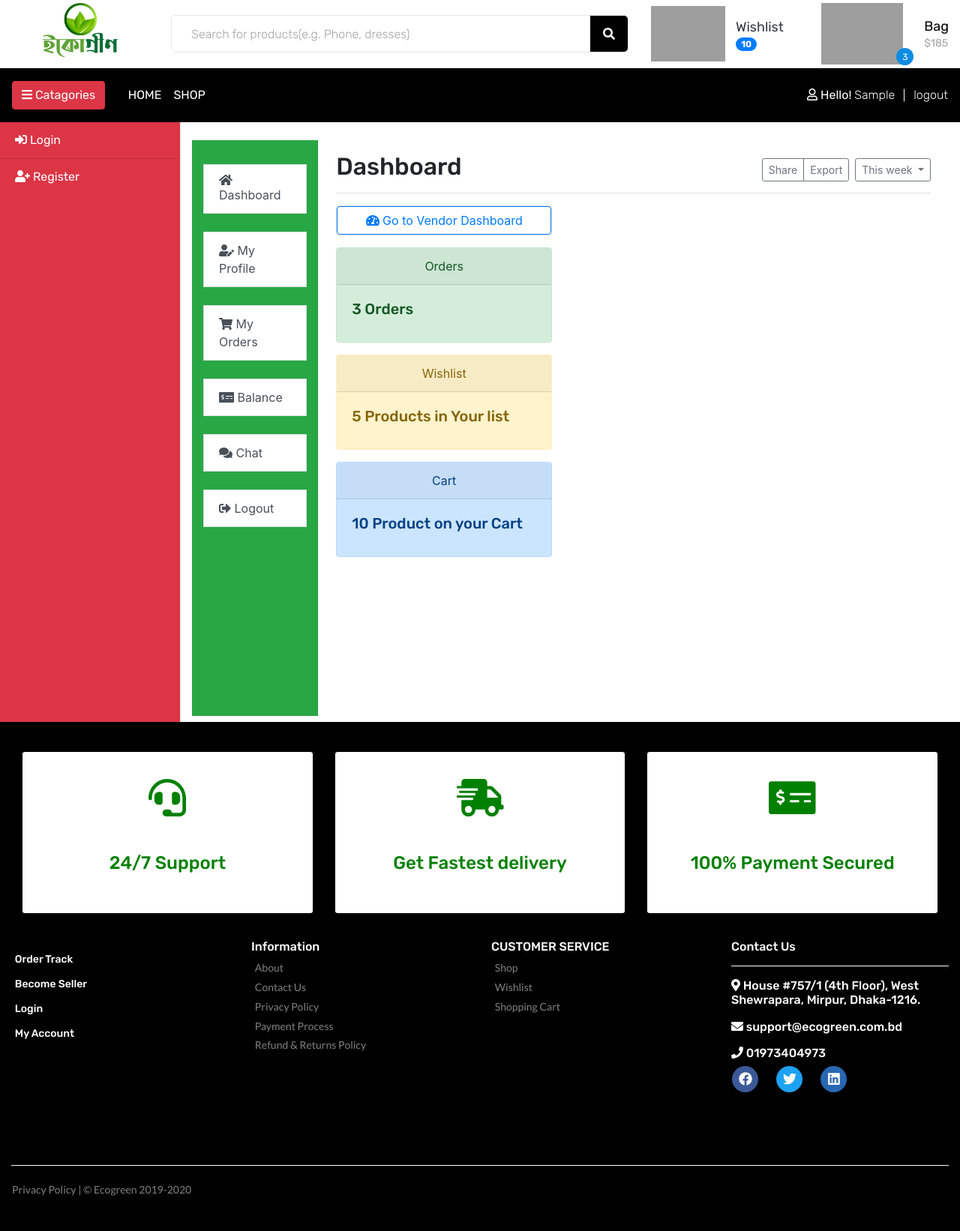
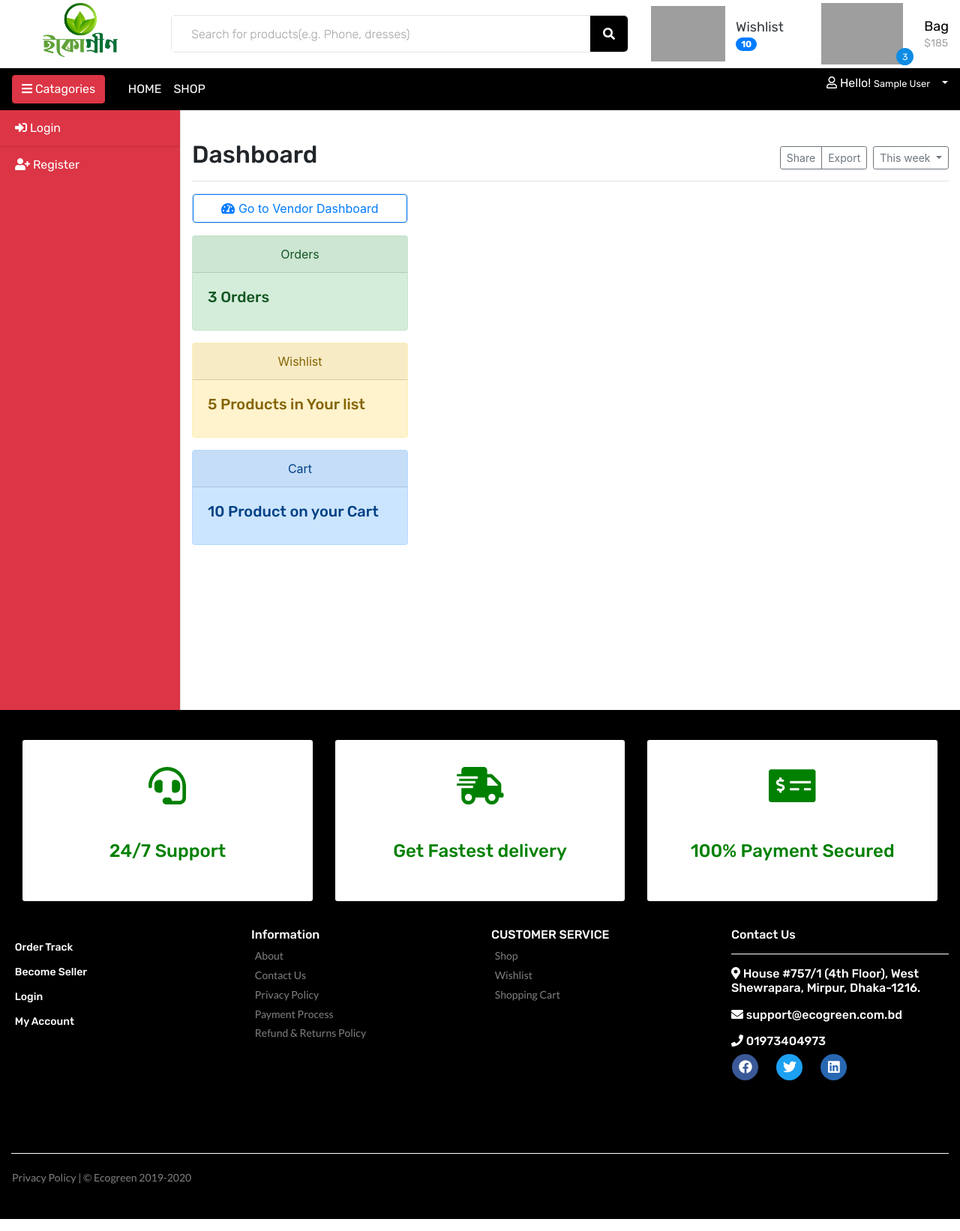
Before and after one commit to ecogreenpro/EcommerceApplication, a Django app: page /dashboard/ in a window 1280 px wide. Shown: the whole page at 75% size. Run offline with Django 3.2, Linux system fonts and the light colour scheme; the visitor is signed in with stand-in values (Sample User, id 1); data that the repository does not hold is empty; some libraries are stand-ins or nearby versions; grey boxes are pictures that could not be loaded.

Commit message:
Update Userprofile Dashboard

```diff
--- a/templates/account/balance.html
+++ b/templates/account/balance.html
@@ -50,13 +50,8 @@
             <div class="container-fluid">
                 <main role="main"><br>
 
-                    <div class="container">
 
-                        <div class="row">
 
-                            {%include "userDashboardSideNav.html"%}
-
-                            <main role="main" class="col-md-9 ml-sm-auto col-lg-10 px-md-4">
                              <div class="py-3 text-center alert alert-primary">
                                         <h2>Your Balance Summary</h2>
                                     </div>
--- a/templates/account/chat.html
+++ b/templates/account/chat.html
@@ -53,13 +53,7 @@
             <div class="container-fluid">
                 <main role="main"><br>
 
-                    <div class="container">
 
-                        <div class="row">
-
-                            {%include "userDashboardSideNav.html"%}
-
-                            <main role="main" class="col-md-9 ml-sm-auto col-lg-10 px-md-4">
 
                                 <div class="card card-bordered">
                                     <div class="card-header">
--- a/templates/account/dashboard.html
+++ b/templates/account/dashboard.html
@@ -31,6 +31,8 @@
       }
 
 
+
+
     </style>
     <!-- Custom styles for this template -->
     <link href="{% static 'css/carousel.css' %}" rel="stylesheet">
@@ -50,13 +52,6 @@
             <div class="container-fluid">
                 <main role="main"><br>
 
-                    <div class="container">
-
-                        <div class="row">
-
-                            {%include "userDashboardSideNav.html"%}
-
-                            <main role="main" class="col-md-9 ml-sm-auto col-lg-10 px-md-4">
 
                     <div class="d-flex justify-content-between flex-wrap flex-md-nowrap align-items-center pt-3 pb-2 mb-3 border-bottom">
 
--- a/templates/account/userOrder.html
+++ b/templates/account/userOrder.html
@@ -51,9 +51,8 @@
 
                     <div class="container">
                         <div class="row">
-                            {%include 'userDashboardSideNav.html'%}
-                         <main role="main" class="col-md-9 ml-sm-auto col-lg-10 px-md-4">
-                           <div class="py-3 text-center alert alert-primary">
+
+                           <div class="py-3 text-center">
                                         <h2>Your Order Summary</h2>
                                     </div>
                               <hr>
--- a/templates/header.html
+++ b/templates/header.html
@@ -137,6 +137,8 @@
 
 
 
+
+
     </style>
     <!-- Custom styles for this template -->
     <link href="{% static 'navbar-top.css' %}" rel="stylesheet">
@@ -233,16 +235,55 @@
                 </li>
 
             </ul>
-            <div class="top_bar_user text-white" style="font-family: 'Rubik';">
+            <!--<div class="top_bar_user text-white" style="font-family: 'Rubik';">
                 {% if request.user.is_authenticated %}
                 <div><i class="far fa-user"></i> Hello!</div>
                 <div><a class="text-white" href="{% url 'userprofile' %}">{{request.user.first_name}}</a></div>
-                <div><a class="text-white" data-toggle="modal"
-                        data-target="#my-modal">logout</a></div>
                 {%else%}
                 <div><i class="far fa-user"></i> Hello!</div>
                 {%endif%}
-            </div>
+            </div>-->
+            <ul>
+                <li class="nav-item dropdown no-arrow">
+                    <a class="dropdown-toggle  text-white" href="#" id="userDropdown" style="text-decoration: none;"
+                       role="button" data-toggle="dropdown"
+                       aria-haspopup="true" aria-expanded="false">
+                        <i class="far fa-user"></i> Hello! <span class="mr-2 d-none d-lg-inline text-gray-600 small">{{request.user.first_name}} {{request.user.last_name}}</span>
+                    </a>
+                    <!-- Dropdown - User Information -->
+                    <div class="dropdown-menu dropdown-menu-right shadow animated--grow-in"
+                         aria-labelledby="userDropdown">
+                        <a class="dropdown-item" href="{% url 'dashboard' %}">
+                            <i class="fas fa-home fa-sm fa-fw mr-2 text-gray-400"></i> Dashboard
+                        </a>
+
+                        <a class="dropdown-item" href="{% url 'userprofile' %}">
+                            <i class="fas fa-user-edit fa-sm fa-fw mr-2 text-gray-400"></i>
+                            My Profile
+                        </a>
+
+                        <a class="dropdown-item" href="{% url 'userOrder' %}">
+                            <i class="fas fa-shopping-cart fa-sm fa-fw mr-2 text-gray-400"></i>
+                            My Order
+                        </a>
+
+                        <a class="dropdown-item" href="{% url 'balance' %}">
+                            <i class="fas fa-money-check-alt fa-sm fa-fw mr-2 text-gray-400"></i>
+                            Balance
+                        </a>
+
+                        <a class="dropdown-item" href="{% url 'chat' %}">
+                            <i class="fas fa-comments fa-sm fa-fw mr-2 text-gray-400"></i>
+                            Chat
+                        </a>
+                        <div class="dropdown-divider"></div>
+                        <a class="dropdown-item" href="{% url 'logout' %}">
+                            <i class="fas fa-sign-out-alt fa-sm fa-fw mr-2 text-gray-400"></i>
+                            Logout
+                        </a>
+                    </div>
+                </li>
+            </ul>
         </div>
 
         <div id="my-modal" class="modal fade" tabindex="-1" role="dialog"
@@ -311,6 +352,8 @@
 
 
 
+
+
 </script>
 
 <script src="https://code.jquery.com/jquery-3.5.1.slim.min.js"
--- a/templates/userDashboardSideNav.html
+++ /dev/null
@@ -1,50 +0,0 @@
-
-      <nav id="sidebarMenu" class="pt-3 col-md-4 col-lg-2 d-md-block bg-success sidebar collapse ">
-        <div class="sidebar-sticky pt-3" id="myDIV">
-          <ul class="nav flex-column">
-            <li class="nav-item">
-              <a class="list-group-item list-group-item-action " href="{% url 'dashboard' %}">
-                <i class="fas fa-home"></i>
-                Dashboard
-              </a>
-            </li>
-            <br>
-            <li class="nav-item">
-              <a class="list-group-item list-group-item-action " href="{% url 'userprofile' %}">
-                <i class="fas fa-user-edit"></i>
-                My Profile
-              </a>
-            </li>
-            <br>
-            <li class="nav-item">
-              <a class="list-group-item list-group-item-action " href="{% url 'userOrder' %}">
-                <i class="fas fa-shopping-cart"></i>
-                My Orders
-              </a>
-            </li><br>
-            <li class="nav-item">
-              <a class="list-group-item list-group-item-action " href="{% url 'balance' %}">
-                <i class="fas fa-money-check-alt"></i>
-                Balance
-              </a>
-            </li><br>
-            <li class="nav-item">
-              <a class="list-group-item list-group-item-action " href="{% url 'chat' %}">
-                <i class="fas fa-comments"></i>
-                Chat
-              </a>
-            </li>
-            <br>
-            <li class="nav-item">
-              <a class="list-group-item list-group-item-action " href="{% url 'logout' %}">
-                <i class="fas fa-sign-out-alt"></i>
-                Logout
-              </a>
-            </li>
-
-
-          </ul>
-
-
-        </div>
-      </nav>
```
Also changed, not shown: templates/account/userprofile.html (+4 -6 lines). Lines whose indentation alone changed are shown as unchanged.
